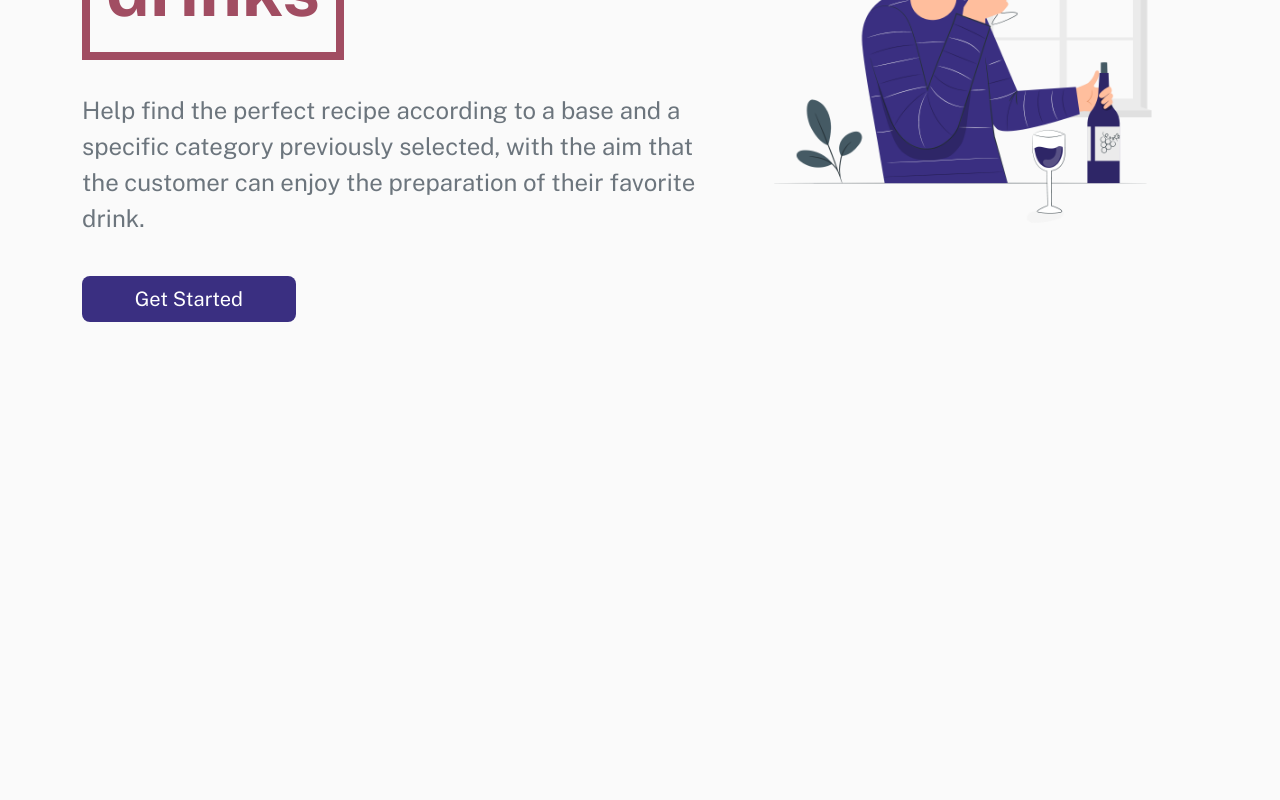
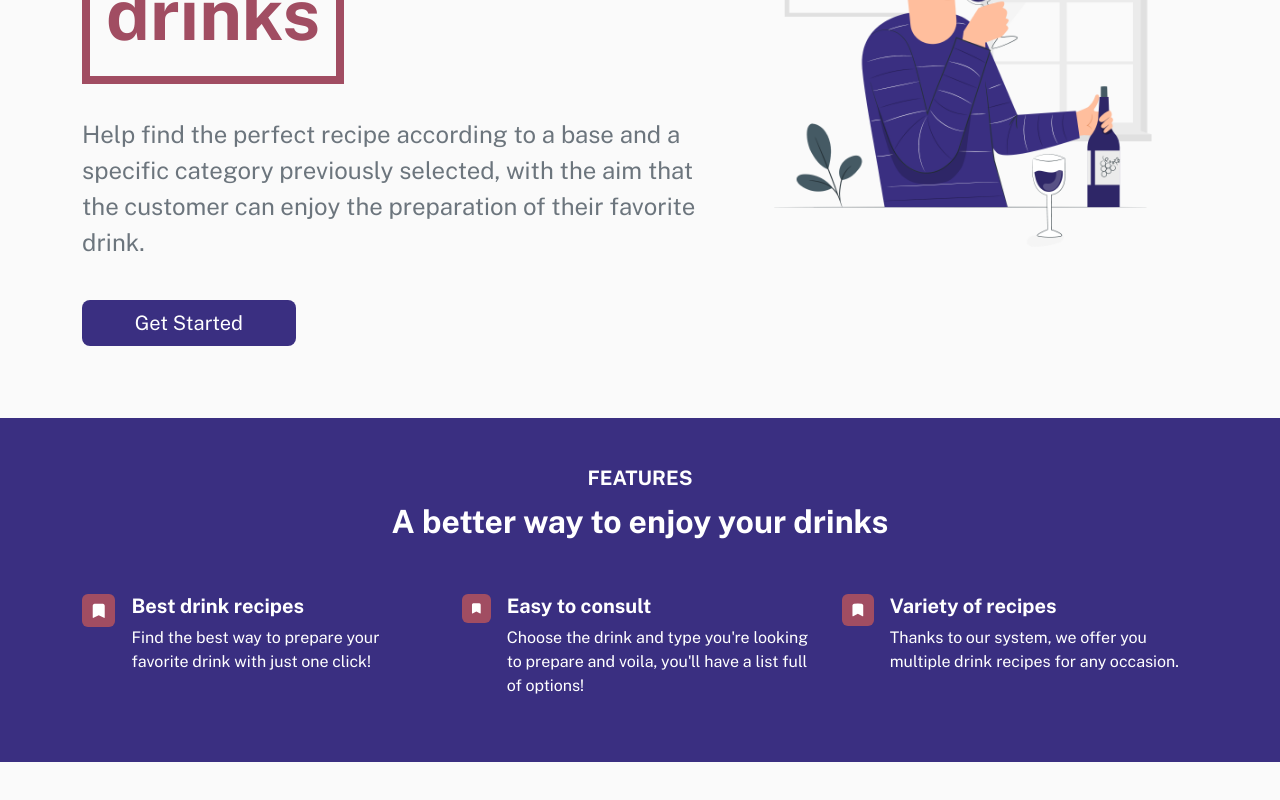
Before and after one commit to JacquelineFM/drinksly, a React (Vite) app: page / in a window 1280 px wide. Shown: the part 450-1250 px from the top of the page. Before the commit the page ends 820 px from the top, so only its background shows below. Built offline with nearby package versions, Linux system fonts and the light colour scheme.

Commit message:
DRIN-1 feat: add features component

```diff
--- a/src/App.jsx
+++ b/src/App.jsx
@@ -3,6 +3,7 @@ import { Container } from "react-bootstrap";
 // components
 import Header from "./components/Header";
 import Hero from "./components/Hero";
+import Features from "./components/Features";
 
 // ----------------------------------------------------------------------
 
@@ -11,6 +12,7 @@ const App = () => {
     <>
       <Header />
       <Hero />
+      <Features />
       <Container className="my-5"></Container>
     </>
   );
--- /dev/null
+++ b/src/components/Features.jsx
@@ -0,0 +1,104 @@
+// react-bootstrap
+import { Container, Row, Col } from "react-bootstrap";
+
+// ----------------------------------------------------------------------
+
+const Features = () => {
+  return (
+    <Container id="features" className="px-4 py-5 bg-primary text-white" fluid>
+      <div className="mb-4 text-center">
+        <h2 className="fs-5 fw-bold text-uppercase">Features</h2>
+        <p className="mt-2 fs-2 lh-base fw-bolder">
+          A better way to enjoy your drinks
+        </p>
+      </div>
+      <div className="container">
+        <Row>
+          <Col xs={12} lg={4}>
+            <div className="d-flex lh-base mt-4">
+              <div className="d-flex align-items-center justify-content-center h-25 p-2 text-white bg-secondary rounded-2 me-3">
+                <svg
+                  xmlns="http://www.w3.org/2000/svg"
+                  width="28"
+                  height="28"
+                  viewBox="0 0 24 24"
+                  fill="currentColor"
+                  className="img-fluid"
+                >
+                  <path
+                    fillRule="evenodd"
+                    d="M6.32 2.577a49.255 49.255 0 0111.36 0c1.497.174 2.57 1.46 2.57 2.93V21a.75.75 0 01-1.085.67L12 18.089l-7.165 3.583A.75.75 0 013.75 21V5.507c0-1.47 1.073-2.756 2.57-2.93z"
+                    clipRule="evenodd"
+                  />
+                </svg>
+              </div>
+              <div>
+                <h5 className="fs-5 fw-bold">Best drink recipes</h5>
+                <p className="mt-2 fs-6">
+                  Find the best way to prepare your favorite drink with just one
+                  click!
+                </p>
+              </div>
+            </div>
+          </Col>
+          <Col xs={12} lg={4}>
+            <div className="d-flex lh-base mt-4">
+              <div className="d-flex align-items-center justify-content-center h-25 p-2 text-white bg-secondary rounded-2 me-3">
+                <svg
+                  xmlns="http://www.w3.org/2000/svg"
+                  width="28"
+                  height="28"
+                  viewBox="0 0 24 24"
+                  fill="currentColor"
+                  className="img-fluid"
+                >
+                  <path
+                    fillRule="evenodd"
+                    d="M6.32 2.577a49.255 49.255 0 0111.36 0c1.497.174 2.57 1.46 2.57 2.93V21a.75.75 0 01-1.085.67L12 18.089l-7.165 3.583A.75.75 0 013.75 21V5.507c0-1.47 1.073-2.756 2.57-2.93z"
+                    clipRule="evenodd"
+                  />
+                </svg>
+              </div>
+              <div>
+                <h5 className="fs-5 fw-bold">Easy to consult</h5>
+                <p className="mt-2 fs-6">
+                  Choose the drink and type you're looking to prepare and voila,
+                  you'll have a list full of options!
+                </p>
+              </div>
+            </div>
+          </Col>
+          <Col xs={12} lg={4}>
+            <div className="d-flex lh-base mt-4">
+              <div className="d-flex align-items-center justify-content-center h-25 p-2 text-white bg-secondary rounded-2 me-3">
+                <svg
+                  xmlns="http://www.w3.org/2000/svg"
+                  width="28"
+                  height="28"
+                  viewBox="0 0 24 24"
+                  fill="currentColor"
+                  className="img-fluid"
+                >
+                  <path
+                    fillRule="evenodd"
+                    d="M6.32 2.577a49.255 49.255 0 0111.36 0c1.497.174 2.57 1.46 2.57 2.93V21a.75.75 0 01-1.085.67L12 18.089l-7.165 3.583A.75.75 0 013.75 21V5.507c0-1.47 1.073-2.756 2.57-2.93z"
+                    clipRule="evenodd"
+                  />
+                </svg>
+              </div>
+              <div>
+                <h5 className="fs-5 fw-bold">Variety of recipes</h5>
+                <p className="mt-2 fs-6">
+                  Thanks to our system, we offer you multiple drink recipes for
+                  any occasion.
+                </p>
+              </div>
+            </div>
+          </Col>
+        </Row>
+      </div>
+    </Container>
+  );
+};
+
+export default Features;
--- a/src/components/Hero.jsx
+++ b/src/components/Hero.jsx
@@ -5,7 +5,7 @@ import { Container, Row, Col, Stack, Button } from "react-bootstrap";
 
 const Hero = () => {
   return (
-    <Container id="home" className="my-5">
+    <Container id="home" className="my-7">
       <Row className="align-items-center">
         <Col xs={12} lg={7}>
           <Stack gap={4}>
@@ -32,7 +32,7 @@ const Hero = () => {
           </Stack>
         </Col>
         <Col xs={12} lg={5}>
-          <img src="hero.png" className="w-100 h-100" />
+          <img src="hero.png" className="img-fluid" />
         </Col>
       </Row>
     </Container>
--- a/src/theme/custom.scss
+++ b/src/theme/custom.scss
@@ -24,6 +24,20 @@ $theme-colors: (
 // body
 $body-bg: $light;
 
+// spacing
+$spacer: 1rem;
+$spacers: (
+  0: 0,
+  1: $spacer * 0.25,
+  2: $spacer * 0.5,
+  3: $spacer,
+  4: $spacer * 1.5,
+  5: $spacer * 3,
+  6: $spacer * 4,
+  7: $spacer * 4.5,
+  8: $spacer * 5,
+);
+
 // border
 $border-widths: (
   1: 1px,
```
